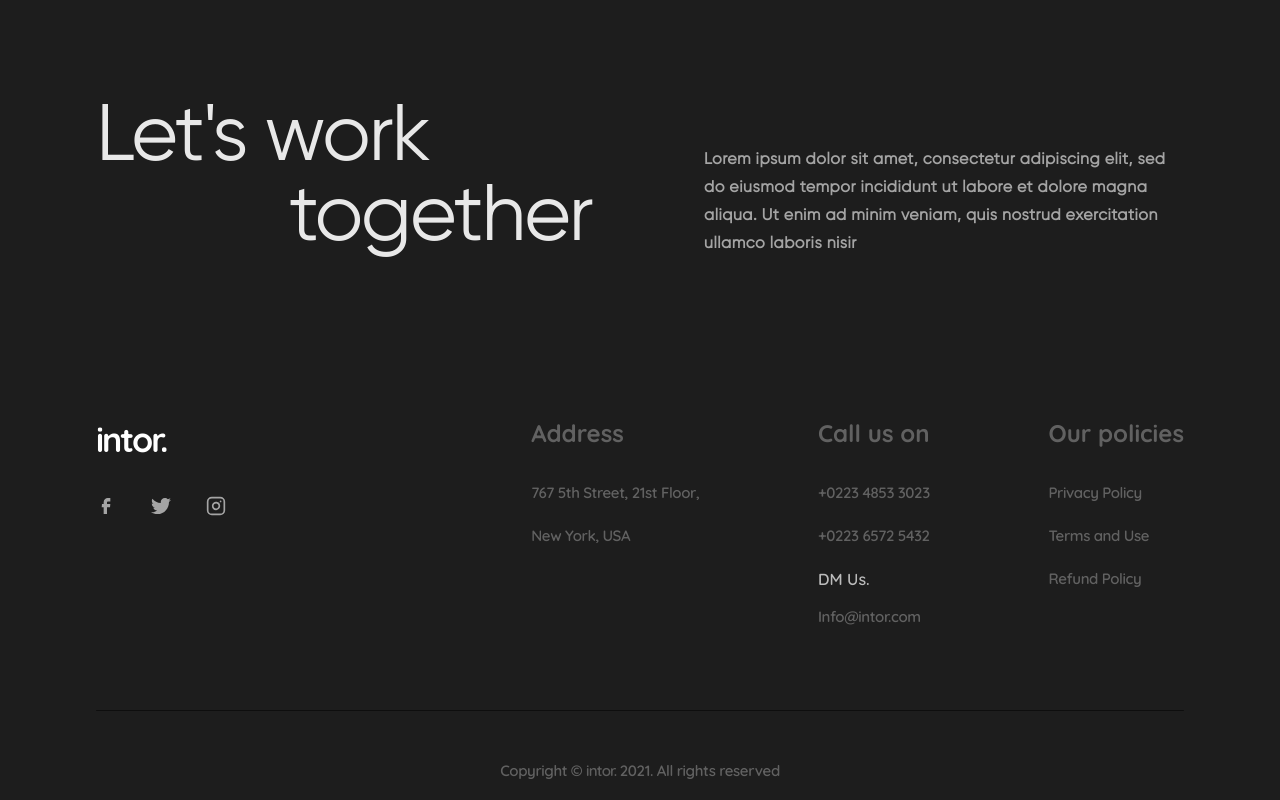
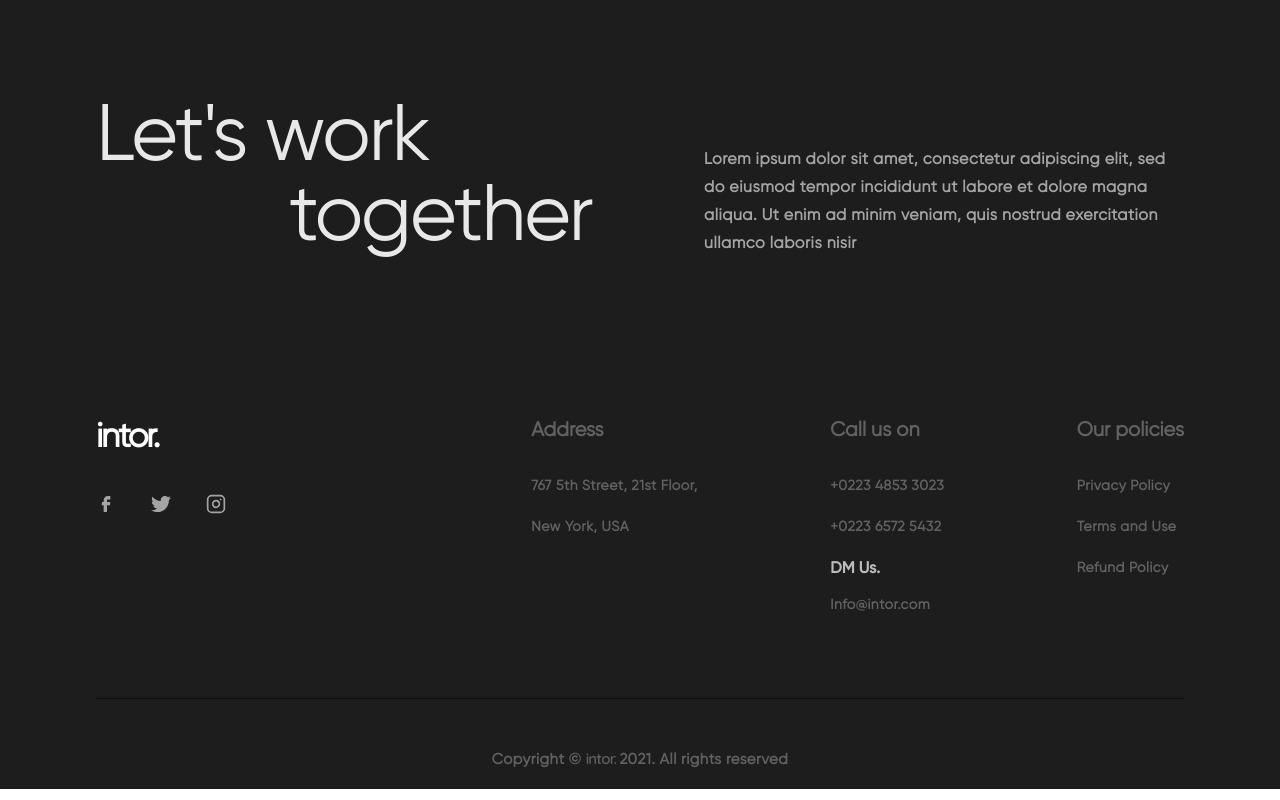
Before and after one commit to kwameaj67/Intor., a React (Create React App) app: page / in a window 1280 px wide. Shown: the part 5993-6793 px from the top of the page. Built offline with nearby package versions, Linux system fonts and the light colour scheme.

Commit message:
change footer font

```diff
--- a/src/components/Footer/footer.css
+++ b/src/components/Footer/footer.css
@@ -26,6 +26,7 @@ justify-content:space-between;
     font-weight:700;
     color:white;
     letter-spacing:-2px;
+    font-family: "Regular";
     /* opacity: 0.7; */
 }
 .footer .footer-container .footer-links .info .socials{
@@ -39,25 +40,25 @@ justify-content:space-between;
     align-items:flex-start;
 }
 .footer .footer-container .footer-links .info .socials ul li{
-    padding-right: 35px;
-
+    padding-right: 55px;
+    display: flex;
+    justify-content: center;
+    align-items: center;
 
 }
 /* .footer .footer-container .footer-links .info .socials ul li .bg{
-     width: 40px;
+    width: 40px;
     height: 40px;
     border-radius: 50%;
-    background-color:white;
-    opacity: 0.4;
-    display: flex;
-    justify-content: center;
-    align-items: center;
-    position: absolute;
+    background-color:rgb(109, 109, 109);
+
 } */
 .footer .footer-container .footer-links .info .socials ul li .icon{
     color: white;
     opacity: 0.6;
     transition:250ms all ease-in;
+    position: absolute;
+
 }
 .footer .footer-container .footer-links .info .socials ul li .icon:hover{
     opacity: 0.8;
@@ -70,10 +71,11 @@ justify-content:space-between;
     justify-content:space-between;
 }
 .footer .footer-container .footer-links .links-container .item h1{
-    font-size: 24px;
+    font-size: 20px;
     font-weight:700;
     color:white;
     opacity: 0.3;
+    font-family: "Regular";
 }
 .footer .footer-container .footer-links .links-container .item .active-links{
     display:flex;
@@ -82,14 +84,15 @@ justify-content:space-between;
     padding-bottom: 30px;
 }
 .footer .footer-container .footer-links .links-container .item .active-links a{
-    font-size: 15px;
+    font-size: 14px;
     font-weight:600;
     color:white;
     opacity: 0.3;
     padding-bottom: 24px;
     text-decoration: none;
-    letter-spacing:-0.4px;
+    letter-spacing:0.5px;
     transition:250ms all ease-in;
+    font-family: "Regular";
 }
 .footer .footer-container .footer-links .links-container .item .active-links a:hover{
     transition:250ms all ease-in;
@@ -102,6 +105,7 @@ justify-content:space-between;
     color:white;
     opacity: 0.7;
     padding-bottom: 18px;
+    font-family: "Medium";
 }
 .footer .footer-container .divider{
     width: 100%;
@@ -120,8 +124,9 @@ justify-content:space-between;
     opacity: 0.3;
     padding-bottom: 18px;
     text-decoration: none;
-    letter-spacing:-0.4px;
+    letter-spacing:0.5px;
     padding: 20px;
+    font-family: "Regular";
 }
 .footer .footer-container .copyright .company-name{
    color: var(--grey);
```
